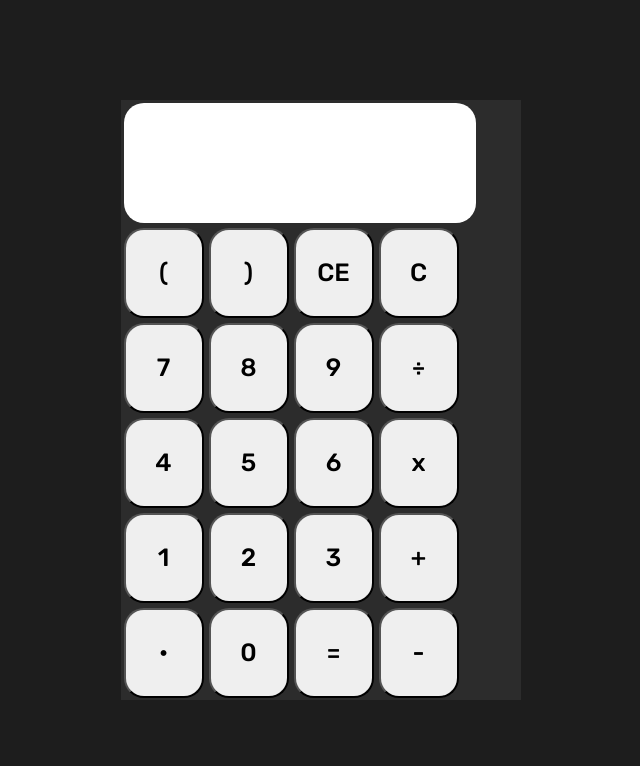
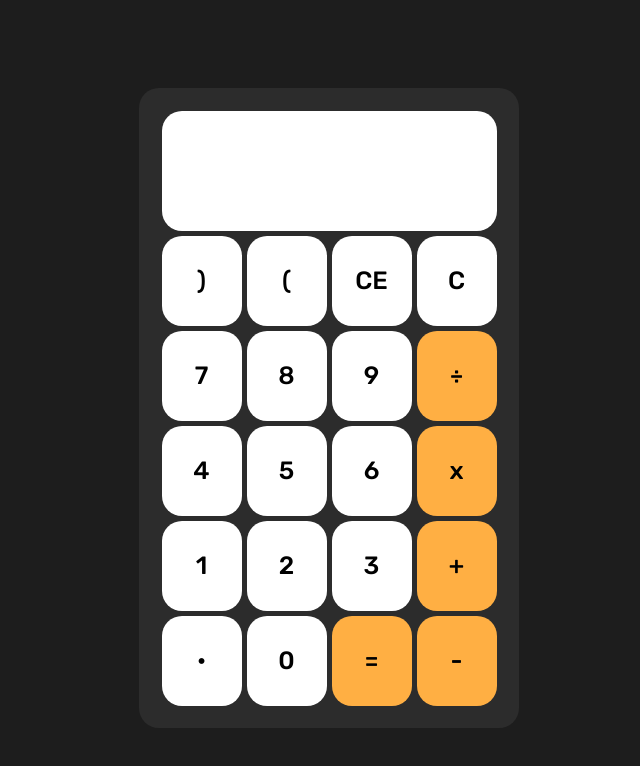
Before and after one commit to patrickiyog/calculator-app, a React (Create React App) app: page / in a window 1280 px wide. Shown: the top 766 px of the page, without its empty margins (319-959 px from the left). Built offline with nearby package versions, Linux system fonts and the light colour scheme.

Commit message:
Added colour to the operator buttons
The issue where the div nesting the elements of the calculator was wider than its content has been resolved. The  issue was that the div was given a set width of 400px. This was removed and made its display to inline-block.

```diff
--- a/src/App.module.css
+++ b/src/App.module.css
@@ -1,8 +1,10 @@
+* {
+    box-sizing: border-box;
+}
+
 .Calculator {
-    position: absolute;
-    top: 50%;
-    left: 50%;
-    transform: translate(-50%, -50%);
-    width: 400px;
+    display: inline-block;
+    padding: 20px;
+    border-radius: 20px;
     background-color: #2C2C2C;
 }
--- a/src/ButtonComponent/Button.js
+++ b/src/ButtonComponent/Button.js
@@ -2,11 +2,15 @@ import React from 'react';
 import classes from './Button.module.css';
 
 const Button = (props) => {
-  return (
-    <button className={classes.Button} type={props.type}>
-      {props.value}
-    </button>
-  );
+  let btnClass = '';
+
+  if (props.operator) {
+    btnClass = classes.Operator;
+  } else {
+    btnClass = classes.Normal;
+  }
+
+  return <button className={btnClass}>{props.value}</button>;
 };
 
 export default Button;
--- a/src/ButtonComponent/Button.module.css
+++ b/src/ButtonComponent/Button.module.css
@@ -1,5 +1,9 @@
 @import url('https://fonts.googleapis.com/css?family=Rubik:500&display=swap');
-.Button {
+* {
+  box-sizing: border-box;
+}
+
+button {
   font-family: 'Rubik';
   font-size: 25px;
   text-align: center;
@@ -7,4 +11,18 @@
   height: 90px;
   margin: 2.5px;
   border-radius: 20px;
+  border: none;
+  cursor: pointer;
 }
+
+button:focus {
+  outline: none;
+}
+
+.Normal {
+  background-color: #FFFFFF;
+}
+
+.Operator {
+  background-color: #FFAF43;
+}
--- a/src/KeypadComponent/Keypad.js
+++ b/src/KeypadComponent/Keypad.js
@@ -4,32 +4,34 @@ import classes from './Keypad.module.css';
 
 const Keypad = () => {
   const buttonValues = [
-    { value: '(', type: 'symbol' },
-    { value: ')', type: 'symbol' },
-    { value: 'CE', type: 'symbol' },
-    { value: 'C', type: 'symbol' },
-    { value: '7', type: 'number' },
-    { value: '8', type: 'number' },
-    { value: '9', type: 'number' },
-    { value: '÷', type: 'symbol' },
-    { value: '4', type: 'number' },
-    { value: '5', type: 'number' },
-    { value: '6', type: 'number' },
-    { value: 'x', type: 'symbol' },
-    { value: '1', type: 'number' },
-    { value: '2', type: 'number' },
-    { value: '3', type: 'number' },
-    { value: '+', type: 'symbol' },
-    { value: '•', type: 'number' },
-    { value: '0', type: 'number' },
-    { value: '=', type: 'number' },
-    { value: '-', type: 'symbol' }
+    { value: ')', operator: false },
+    { value: '(', operator: false },
+    { value: 'CE', operator: false },
+    { value: 'C', operator: false },
+    { value: '7', operator: false },
+    { value: '8', operator: false },
+    { value: '9', operator: false },
+    { value: '÷', operator: true },
+    { value: '4', operator: false },
+    { value: '5', operator: false },
+    { value: '6', operator: false },
+    { value: 'x', operator: true },
+    { value: '1', operator: false },
+    { value: '2', operator: false },
+    { value: '3', operator: false },
+    { value: '+', operator: true },
+    { value: '•', operator: false },
+    { value: '0', operator: false },
+    { value: '=', operator: true },
+    { value: '-', operator: true }
   ];
 
   let keypad = (
     <div className={classes.Keypad}>
       {buttonValues.map((button, index) => {
-        return <Button key={index} value={button.value} type={button.type} />;
+        return (
+          <Button key={index} value={button.value} operator={button.operator} />
+        );
       })}
     </div>
   );
--- a/src/KeypadComponent/Keypad.module.css
+++ b/src/KeypadComponent/Keypad.module.css
@@ -1,3 +1,7 @@
+* {
+  box-sizing: border-box;
+}
+
 .Keypad {
   display: grid;
   grid-template-columns: repeat(4, 85px);
--- a/src/ScreenComponent/Screen.module.css
+++ b/src/ScreenComponent/Screen.module.css
@@ -1,5 +1,5 @@
 .Screen {
-    width: 352px;
+    width: 335px;
     height: 120px;
     background-color: #ffffff;
     border-radius: 20px;
--- a/src/index.css
+++ b/src/index.css
@@ -1,25 +1,14 @@
-/* body {
-  margin: 50px 100px;
+body {
+  position: absolute;
+  top: 50%;
+  left: 50%;
+  transform: translate(-50%, -50%);
   font-family: -apple-system, BlinkMacSystemFont, 'Segoe UI', 'Roboto', 'Oxygen', 'Ubuntu', 'Cantarell', 'Fira Sans', 'Droid Sans', 'Helvetica Neue', sans-serif;
   -webkit-font-smoothing: antialiased;
   -moz-osx-font-smoothing: grayscale;
+  background-color: #1D1D1D;
 }
 
 code {
   font-family: source-code-pro, Menlo, Monaco, Consolas, 'Courier New', monospace;
-} */
-
-html {
-  font-size: 62.5%;
-  box-sizing: border-box;
 }
-
-body {
-  background-color: #1D1D1D;
-}
-
-*, *::before, *::after {
-  margin: 0;
-  padding: 0;
-  box-sizing: inherit;
-}
```
